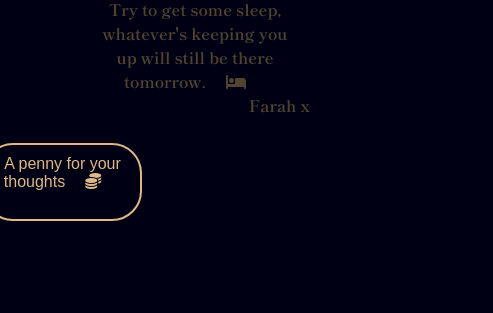
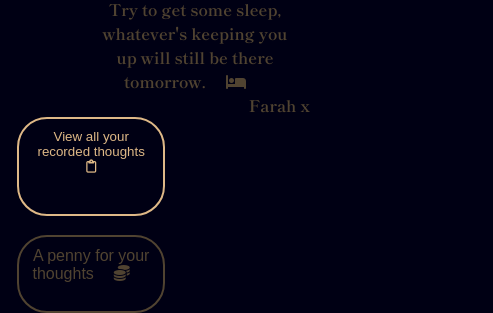
Before and after one commit to farahdian/dear-michael, a plain HTML site: page index.html in a window 390 px wide. Shown: the part 723-1036 px from the top of the page, 493 px wide, since content can reach past the window. Before the commit the page ends 970 px from the top, so only its background shows below. Drawn offline with nearby package versions, Linux system fonts and the light colour scheme; no server answers.

Commit message:
Added Airtable records access

```diff
--- a/index.html
+++ b/index.html
@@ -26,7 +26,12 @@ href="https://cdnjs.cloudflare.com/ajax/libs/animate.css/4.1.1/animate.min.css"
 
     <main>
         <div id="thought-tracker">
+        <div>
+        <button id="records" class="animate__animated animate__flipInX" onclick="window.location.href='https://airtable.com/invite/l?inviteId=invpoIq2bgUq8Dgo4&inviteToken=b5ac6a0e5bf32bb08aa60a322dd16e982bc35ee4deaab208b7a86e24cf175bad'">View all your recorded thoughts<i class="far fa-clipboard"></i><p>for your eyes only...</p></button>
+        </div>
+        <div>
         <button id="ttform" class="animate__animated animate__flipInX"onclick="window.location.href ='https://airtable.com/shrvweam3feMCxqmC';">A penny for your thoughts<i class="fas fa-coins"></i><p>+ $0.01</p></button>
+        </div>
         </div>
 
 
--- a/style.css
+++ b/style.css
@@ -24,16 +24,53 @@ main{
     justify-content: flex-end;
 }
 
+#thought-tracker{
+    display: flex;
+    flex-direction: row;
+    justify-content: space-around;
+    align-items: center;
+}
+
+button{
+    text-align: center;
+    border-radius: 30px;
+    padding: 10px;
+    border-style: solid;
+    background-color: transparent;
+}
+
+#records{
+    border-color: burlywood;
+    color: burlywood;
+}
+
+#records:hover{
+    cursor: pointer;
+    background-color: white;
+    border-color: rgb(221, 158, 76);
+    color:  rgb(221, 158, 76);
+}
+
+#records:focus{
+    cursor: pointer;
+    background-color: whitesmoke;
+
+}
+
+#records p{
+    font-style: italic;
+    opacity: 0;
+}
+
+#records p:hover{
+    opacity: 100%;
+}
 
 
 #ttform{
-    text-align: center;
-    border-radius: 30px;
-    padding: 10px;
-    border-color: burlywood;
-    border-style: solid;
-    color: burlywood;
-    background-color: transparent;
+    border-color:rgb(80, 67, 49);
+    color: rgb(80, 67, 49);
+
 }
 
 #ttform p{
@@ -62,7 +99,7 @@ main{
 
     padding: 10px;
     bottom: 0px;
-    width: 40vw;
+    width: 50vw;
 
 }
 
@@ -109,6 +146,14 @@ header{
         width: unset;
     }
 
+    #thought-tracker{
+        display: flex;
+        flex-direction: column;
+        justify-content: space-around;
+        padding-left:10%;
+
+    }
+
     main{
         padding-top: unset;
     }
@@ -132,9 +177,10 @@ header{
         text-align: right;
     }
 
-    #thought-tracker{
-        margin: 5%;
+    #records{
+        margin-bottom: 10%;
     }
+
 
     #ttform{
         font-size: 1rem;
```
